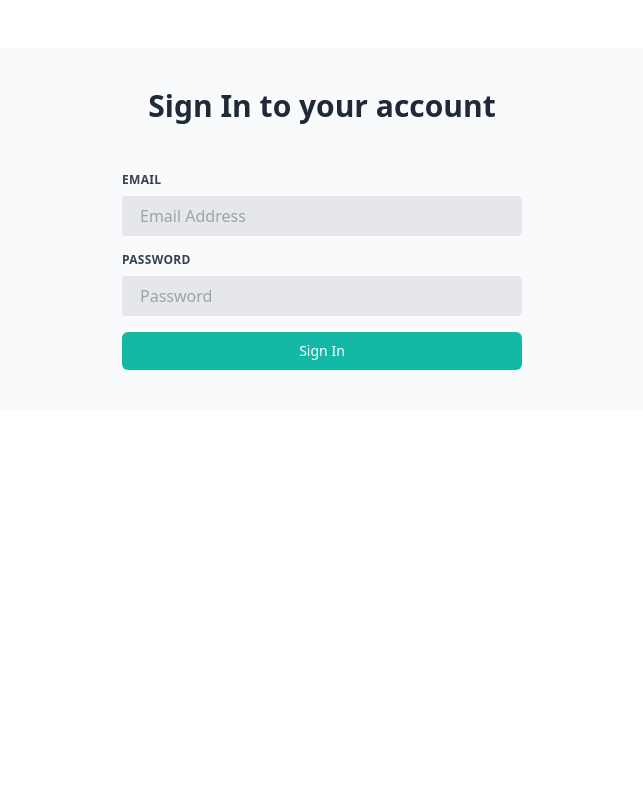
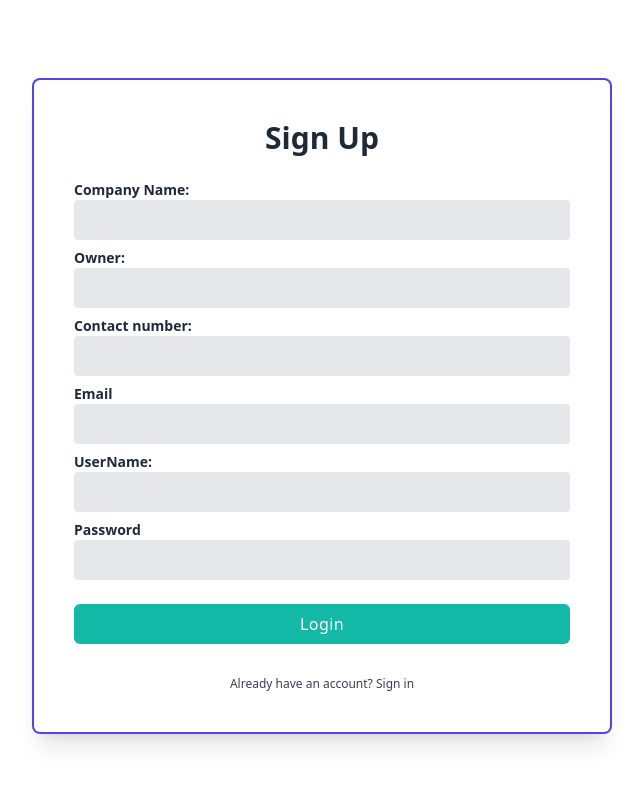
Before and after one commit to drewid25/G11CapstoneProject, a React (Create React App) app: page / in a window 1280 px wide. Shown: the top 800 px of the page, without its empty margins (318-961 px from the left). Built offline with nearby package versions, Linux system fonts and the light colour scheme.

Commit message:
Adding signup page

```diff
--- a/src/App.js
+++ b/src/App.js
@@ -1,5 +1,6 @@
 import {useState,useRef} from 'react'
 import Login from "./pages/login";
+import Signup from './pages/signup';
 
 function App() {
   const refContainer = useRef(null)
@@ -13,7 +14,9 @@ function App() {
   return (
 
     <div className="App">
+      <Signup />
       <Login />
+
 
 
     </div>
--- a/src/pages/login.js
+++ b/src/pages/login.js
@@ -2,10 +2,12 @@ import React from 'react'
 import '../index.css'
 function Login() {
   return (
-        <div className="signIn-page ">
+    <div>
+        <div className="flex flex-wrap justify-center mt-20">
+
       <br />
       <br />
-      <div className="p-10 bg-slate-50">
+      <div className="p-10 bg-slate-500">
         <h2 className="text-center text-3xl leading-9
           font-extrabold text-gray-800"
         >
@@ -15,27 +17,27 @@ function Login() {
         <br />
         <form >
           <div className="flex justify-center">
-            <div className="lg:w-1/3 md:w-2/3 w-full">
+            <div className="lg:w-full md:w-2/3 w-full">
               <label
               className="block uppercase tracking-wide text-gray-700 text-xs font-bold mb-2"
-              htmlFor="email"
+              htmlFor="text"
               >
-                Email
+                Username
               </label>
               <input
-                type="email"
-                name="email"
-                id="email"
-                placeholder="Email Address"
+                type="text"
+                name="username"
+                id="username"
+                placeholder="Username"
                 className="bg-gray-200 appearance-none border-2 border-gray-200 rounded w-full
-                  py-2 px-4 text-gray-700 leading-tight focus:outline-none focus:bg-white focus:border-teal-500"
+                  py-2 px-4 text-gray-700 leading-tight focus:outline-none focus:bg-white focus:border-teal-500 md:"
                 required
               />
             </div>
           </div>
 
           <div className="flex justify-center mt-4">
-            <div className="lg:w-1/3 md:w-2/3 w-full">
+            <div className="lg:w-full md:w-2/3 w-full">
               <label
               className="block uppercase tracking-wide text-gray-700 text-xs font-bold mb-2"
               htmlFor="password"
@@ -64,8 +66,15 @@ function Login() {
               Sign In
             </button>
           </div>
+          <p className="text-center text-l leading-9
+          font-extrabold text-gray-800">
+            not yet registered?
+              <a href="#" className="font-medium text-Teal-600 hover:underline"> Register</a>
+        </p>
         </form>
+
       </div>
+    </div>
     </div>
   )
 }
--- /dev/null
+++ b/src/pages/signup.js
@@ -0,0 +1,116 @@
+import React from "react";
+
+function Signup() {
+  return (
+    <div>
+      <div className="flex flex-col justify-center mt-20">
+        <div className="w-full p-10 m-auto bg-white rounded-md shadow-xl ring-2 ring-indigo-600 lg:max-w-xl">
+          <h1
+            className="text-center text-3xl leading-9
+          font-extrabold text-gray-800"
+          >
+            Sign Up
+          </h1>
+          <form className="mt-6">
+            <div className="mb-2">
+              <label
+                for="email"
+                className="block text-sm font-semibold text-gray-800"
+              >
+                Company Name:
+              </label>
+              <input
+                type="text"
+                className="bg-gray-200 appearance-none border-2 border-gray-200 rounded w-full
+                  py-2 px-4 text-gray-700 leading-tight focus:outline-none focus:bg-white focus:border-teal-500"
+                required
+              />
+            </div>
+            <div className="mb-2">
+              <label
+                for="text"
+                className="block text-sm font-semibold text-gray-800"
+              >
+                Owner:
+              </label>
+              <input
+                type="email"
+                className="bg-gray-200 appearance-none border-2 border-gray-200 rounded w-full
+                  py-2 px-4 text-gray-700 leading-tight focus:outline-none focus:bg-white focus:border-teal-500"
+                required
+              />
+            </div>
+            <div className="mb-2">
+              <label
+                for="text"
+                className="block text-sm font-semibold text-gray-800"
+              >
+                Contact number:
+              </label>
+              <input
+                type="Text"
+                className="bg-gray-200 appearance-none border-2 border-gray-200 rounded w-full
+                  py-2 px-4 text-gray-700 leading-tight focus:outline-none focus:bg-white focus:border-teal-500"
+                required
+              />
+            </div>
+            <div className="mb-2">
+              <label
+                for="email"
+                className="block text-sm font-semibold text-gray-800"
+              >
+                Email
+              </label>
+              <input
+                type="email"
+                className="bg-gray-200 appearance-none border-2 border-gray-200 rounded w-full
+                  py-2 px-4 text-gray-700 leading-tight focus:outline-none focus:bg-white focus:border-teal-500"
+                required
+              />
+            </div>
+            <div className="mb-2">
+              <label
+                for="email"
+                className="block text-sm font-semibold text-gray-800"
+              >
+                UserName:
+              </label>
+              <input
+                type="text"
+                className="bg-gray-200 appearance-none border-2 border-gray-200 rounded w-full
+                  py-2 px-4 text-gray-700 leading-tight focus:outline-none focus:bg-white focus:border-teal-500"
+                required
+              />
+            </div>
+            <div className="mb-2">
+              <label
+                for="password"
+                className="block text-sm font-semibold text-gray-800"
+              >
+                Password
+              </label>
+              <input
+                type="password"
+                className="bg-gray-200 appearance-none border-2 border-gray-200 rounded w-full
+                  py-2 px-4 text-gray-700 leading-tight focus:outline-none focus:bg-white focus:border-teal-500"
+                required
+              />
+            </div>
+            <div className="mt-6">
+              <button className="w-full px-4 py-2 tracking-wide text-white transition-colors duration-200 transform bg-teal-500 rounded-md hover:bg-teal-400 focus:outline-none focus:bg-teal-400">
+                Login
+              </button>
+            </div>
+          </form>
+
+          <p className="mt-8 text-xs font-light text-center text-gray-700">
+            Already have an account?
+            <a href="#" className="font-medium hover:underline"> Sign in </a>
+          </p>
+        </div>
+      </div>
+    </div>
+  );
+}
+
+export default Signup;
```
